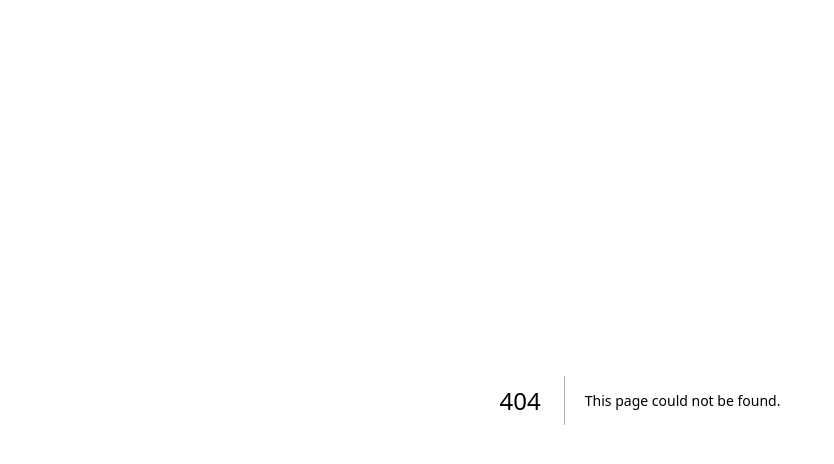
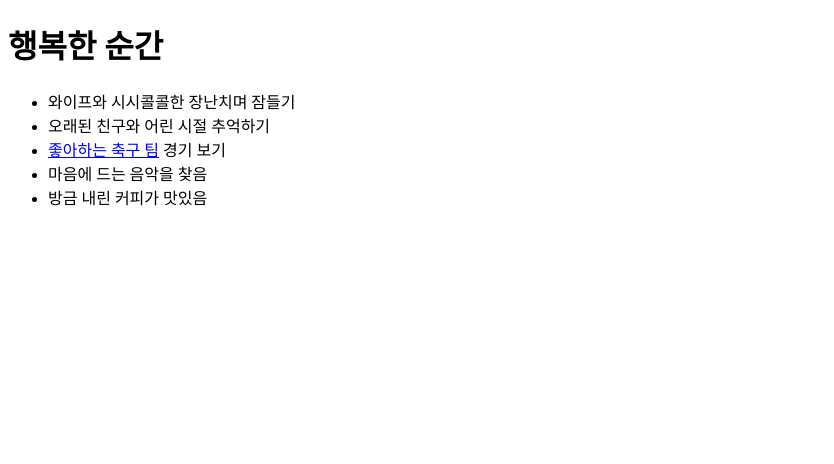
Before and after one commit to fe-dudu/fe-dudu-nextra, a Next.js app: page /inspiration/happy-moment in a window 1280 px wide. Before the commit this address had no page. Shown: the top 464 px of the page, without its empty margins (0-834 px from the left). Built offline with nearby package versions, Linux system fonts and the light colour scheme.

Commit message:
Docs: inspiration - happy moment

```diff
--- a/pages/inspiration/_meta.tsx
+++ b/pages/inspiration/_meta.tsx
@@ -1,4 +1,7 @@
 export default {
+  'happy-moment': {
+    title: '💡 행복한 순간',
+  },
   'peer-pressure': {
     title: '💡 Peer pressure',
   },
--- /dev/null
+++ b/pages/inspiration/happy-moment.mdx
@@ -0,0 +1,7 @@
+# 행복한 순간
+
+- 와이프와 시시콜콜한 장난치며 잠들기
+- 오래된 친구와 어린 시절 추억하기
+- [좋아하는 축구 팀](https://namu.wiki/w/%EB%A7%A8%EC%B2%B4%EC%8A%A4%ED%84%B0%20%EC%9C%A0%EB%82%98%EC%9D%B4%ED%8B%B0%EB%93%9C%20FC) 경기 보기
+- 마음에 드는 음악을 찾음
+- 방금 내린 커피가 맛있음
```
